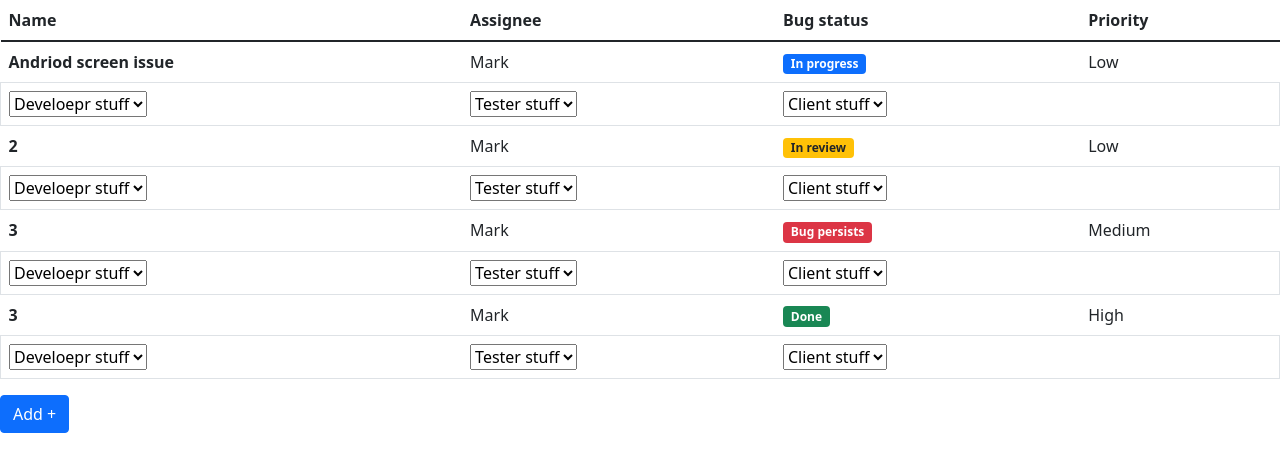
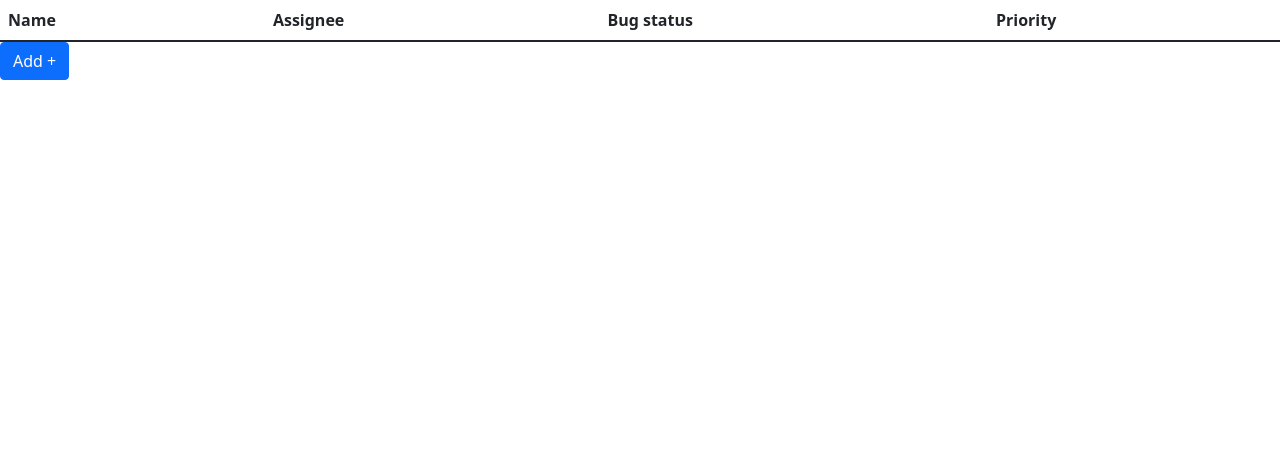
Before and after one commit to ManishPairroxz/bug-tracking, an Angular app: page / in a window 1280 px wide. Shown: the top 472 px of the page. Built offline with nearby package versions, Linux system fonts and the light colour scheme.

Commit message:
feat: Implement logic for bug status & assignee

```diff
--- a/angular.json
+++ b/angular.json
@@ -32,6 +32,7 @@
 
             ],
             "scripts": [
+              "./node_modules/jquery/dist/jquery.min.js",
               "./node_modules/bootstrap/dist/js/bootstrap.js"
             ]
           },
--- a/package.json
+++ b/package.json
@@ -18,6 +18,7 @@
     "@angular/platform-browser": "~13.3.0",
     "@angular/platform-browser-dynamic": "~13.3.0",
     "@angular/router": "~13.3.0",
+    "jquery": "^3.6.0",
     "rxjs": "~7.5.0",
     "tslib": "^2.3.0",
     "zone.js": "~0.11.4"
--- a/src/app/app.component.html
+++ b/src/app/app.component.html
@@ -14,16 +14,53 @@
     </thead>
     <tbody>
 
+      <button type="button" class="btn btn-primary" data-bs-toggle="modal" data-bs-target="#exampleModal">Add +</button>
+
+
+
       <!-- 1 row -->
+      <ng-container *ngIf="result">
+        <ng-container *ngFor="let item of result; let i = index;">
+
+          <!-- Details -->
           <tr>
-        <th scope="row">Andriod screen issue</th>
-        <td>Mark</td>
-        <td><span class="badge bg-primary">In progress</span></td>
-        <td>Low</td>
+            <th scope="row">{{item.title}}</th>
+            <td>{{item.assignee}}</td>
+
+            <!-- Status -->
+            <td *ngIf="item.status == 'new'"><span
+                [ngClass]="item.status == 'new' ? 'badge bg-secondary' : ''">New</span></td>
+            <td *ngIf="item.status == 'assinged'"><span
+                [ngClass]="item.status == 'assinged' ? 'badge bg-primary' : ''">Assigned</span></td>
+            <td *ngIf="item.status == 'fixed'"><span
+                [ngClass]="item.status == 'fixed' ? 'badge bg-warning text-dark' : ''">Fixed</span></td>
+
+            <td *ngIf="item.status == 'reopen'"><span
+                [ngClass]="item.status == 'reopen' ? 'badge bg-danger' : ''">Reopen</span></td>
+            <td *ngIf="item.status == 'verified'">
+              <span [ngClass]="item.status == 'verified' ? 'badge bg-dark' : '' ">Verified</span>
+            </td>
+            <td *ngIf="item.status == 'closed'"><span
+                [ngClass]="item.status == 'closed' ? 'badge bg-success' : ''">Closed</span></td>
+            <!-- Status -->
+
+            <!-- Priority -->
+            <td *ngIf="item.priority == 'low'"><span
+                [ngClass]="item.priority == 'low' ? 'badge bg-secondary' : ''">Low</span></td>
+            <td *ngIf="item.priority == 'medium'"><span
+                [ngClass]="item.priority == 'medium' ? 'badge bg-primary' : ''">Medium</span></td>
+            <td *ngIf="item.priority == 'high'"><span
+                [ngClass]="item.priority == 'high' ? 'badge bg-danger' : ''">High</span></td>
+
           </tr>
+          <!-- Priority -->
 
+
+          <!-- Details -->
+
+          <!-- Options to edit -->
           <tr class="border">
-        <th>
+            <!-- <th>
               <select name="developer" id="developer">
                 <option value="">Develoepr stuff</option>
               </select>
@@ -39,101 +76,64 @@
               <select name="client" id="client">
                 <option value="">Client stuff</option>
               </select>
+            </th> -->
+
+            <!-- Bug status -->
+
+            <!-- Developer -->
+            <th>
+              <label for="">Developer</label>
+              <br>
+              <select name="developerBugStatus" id="" (change)="updateStatus(item, $event)">
+                <option value="assinged"  [disabled]="item.assignee != 'developer' ">Assigned</option>
+                <option value="fixed" [disabled]="item.assignee != 'developer' ">Fixed</option>
+              </select>
             </th>
+            <!-- Developer -->
+
+            <!-- Tester -->
+            <th>
+              <label for="">Tester</label>
+              <br>
+              <select name="testerBugStatus" id="" (change)="updateStatus(item, $event)">
+                <option value="">Please select one option</option>
+                <option [disabled]="item.assignee != 'tester' " value="reopen">Reopened</option>
+                <option [disabled]="item.assignee != 'tester' " value="verified">Verified</option>
+              </select>
+            </th>
+            <!-- Tester -->
+
+            <!-- Client -->
+            <th>
+              <label for="">Client</label>
+              <br>
+              <select name="clientStatus" id="" (change)="updateStatus(item, $event)">
+                <option value="">Please select an option.</option>
+                <option [disabled]="item.assignee != 'client' || this.item.status == 'closed'" value="closed">Closed</option>
+                <option [disabled]="item.assignee != 'client' || this.item.status == 'closed'" value="reopen">Reopened</option>
+              </select>
+
+            </th>
+            <!-- Client -->
+            <!-- <th>
+              <select name="bugStatus" id="" (change)="updateStatus(item, $event)">
+                <option value="open">Open</option>
+                <option value="inProgress">In Progress</option>
+                <option value="bugPersists">Bug Persists</option>
+
+                <option value="done">Done</option>
+              </select>
+            </th> -->
+            <!-- Bug status -->
+
           </tr>
+          <!-- Options to edit -->
+        </ng-container>
+
+      </ng-container>
+
 
       <!-- 1 row -->
-
-
-      <!-- 2 row -->
-      <tr>
-        <th scope="row">2</th>
-        <td>Mark</td>
-        <td><span class="badge bg-warning text-dark">In review</span></td>
-        <td>Low</td>
-      </tr>
-
-      <tr class="border">
-        <th>
-          <select name="developer" id="developer">
-            <option value="">Develoepr stuff</option>
-          </select>
-        </th>
-
-        <th>
-          <select name="tester" id="tester">
-            <option value="">Tester stuff</option>
-          </select>
-        </th>
-
-        <th>
-          <select name="client" id="client">
-            <option value="">Client stuff</option>
-          </select>
-        </th>
-      </tr>
-
-      <!-- 2 row -->
-
-      <!-- 3 row -->
-      <tr>
-        <th scope="row">3</th>
-        <td>Mark</td>
-        <td><span class="badge bg-danger">Bug persists</span></td>
-        <td>Medium</td>
-      </tr>
-
-      <tr class="border">
-        <th>
-          <select name="developer" id="developer">
-            <option value="">Develoepr stuff</option>
-          </select>
-        </th>
-
-        <th>
-          <select name="tester" id="tester">
-            <option value="">Tester stuff</option>
-          </select>
-        </th>
-
-        <th>
-          <select name="client" id="client">
-            <option value="">Client stuff</option>
-          </select>
-        </th>
-      </tr>
-
-      <!-- 3 row -->
-
-      <!-- 4 row -->
-      <tr>
-        <th scope="row">3</th>
-        <td>Mark</td>
-        <td><span class="badge bg-success">Done</span></td>
-        <td>High</td>
-      </tr>
-
-      <tr class="border">
-        <th>
-          <select name="developer" id="developer">
-            <option value="">Develoepr stuff</option>
-          </select>
-        </th>
-
-        <th>
-          <select name="tester" id="tester">
-            <option value="">Tester stuff</option>
-          </select>
-        </th>
-
-        <th>
-          <select name="client" id="client">
-            <option value="">Client stuff</option>
-          </select>
-        </th>
-      </tr>
-
-      <!-- 4 row -->
     </tbody>
   </table>
   <!-- Table -->
@@ -151,10 +151,10 @@
             <div class="mb-3">
               <label for="">Title</label>
               <input type="text" class="form-control" id="exampleInputTitle" aria-describedby="titleJelp"
-                placeholder="Title" formControlName="title"/>
+                placeholder="Title" formControlName="title" />
 
-                <div  class="error" *ngIf="addBugForm.controls['title'].touched && addBugForm.controls['title'].errors">
-                  <div  *ngIf="addBugForm.controls['title'].errors['required']">
+              <div class="error" *ngIf="addBugForm.controls['title'].touched && addBugForm.controls['title'].errors">
+                <div *ngIf="addBugForm.controls['title'].errors['required']">
                   Title field is required.
                 </div>
               </div>
@@ -163,13 +163,14 @@
             <div class="mb-3">
               <label for="">Assignee</label>
               <select id="assigneeSelect" class="form-select" aria-placeholder="Assignee" formControlName="assignee">
-                <option value="developer">Develoepr</option>
-                <option value="tester">Tester</option>
-                <option value="client">Client</option>
+                <option value="developer" selected>Develoepr</option>
+                <!-- <option value="tester">Tester</option>
+                <option value="client">Client</option> -->
               </select>
 
-              <div  class="error" *ngIf="addBugForm.controls['assignee'].touched && addBugForm.controls['assignee'].errors">
-                <div  *ngIf="addBugForm.controls['assignee'].errors['required']">
+              <div class="error"
+                *ngIf="addBugForm.controls['assignee'].touched && addBugForm.controls['assignee'].errors">
+                <div *ngIf="addBugForm.controls['assignee'].errors['required']">
                   Assignee field is required.
                 </div>
               </div>
@@ -184,8 +185,9 @@
                 <option value="high">High</option>
               </select>
 
-              <div  class="error" *ngIf="addBugForm.controls['priority'].touched && addBugForm.controls['priority'].errors">
-                <div  *ngIf="addBugForm.controls['priority'].errors['required']">
+              <div class="error"
+                *ngIf="addBugForm.controls['priority'].touched && addBugForm.controls['priority'].errors">
+                <div *ngIf="addBugForm.controls['priority'].errors['required']">
                   Priority field is required.
                 </div>
               </div>
@@ -195,12 +197,12 @@
         </div>
         <div class="modal-footer">
           <button type="button" class="btn btn-secondary" data-bs-dismiss="modal">Close</button>
-          <button [disabled]="!addBugForm.valid" type="button" class="btn btn-primary" (click)="onSubmit()">Save changes</button>
+          <button [disabled]="!addBugForm.valid" type="button" class="btn btn-primary" (click)="onSubmit()">Save
+            changes</button>
         </div>
       </div>
     </div>
   </div>
   <!-- Modal -->
 
-  <button type="button" class="btn btn-primary" data-bs-toggle="modal" data-bs-target="#exampleModal">Add +</button>
 </div>
```
Also changed, not shown: src/app/app.component.ts (+70 -17 lines), terminlology-bug-fixing.txt (added), 1 other file (tests, documents, lock files or other folders). Lines whose indentation alone changed are shown as unchanged.
